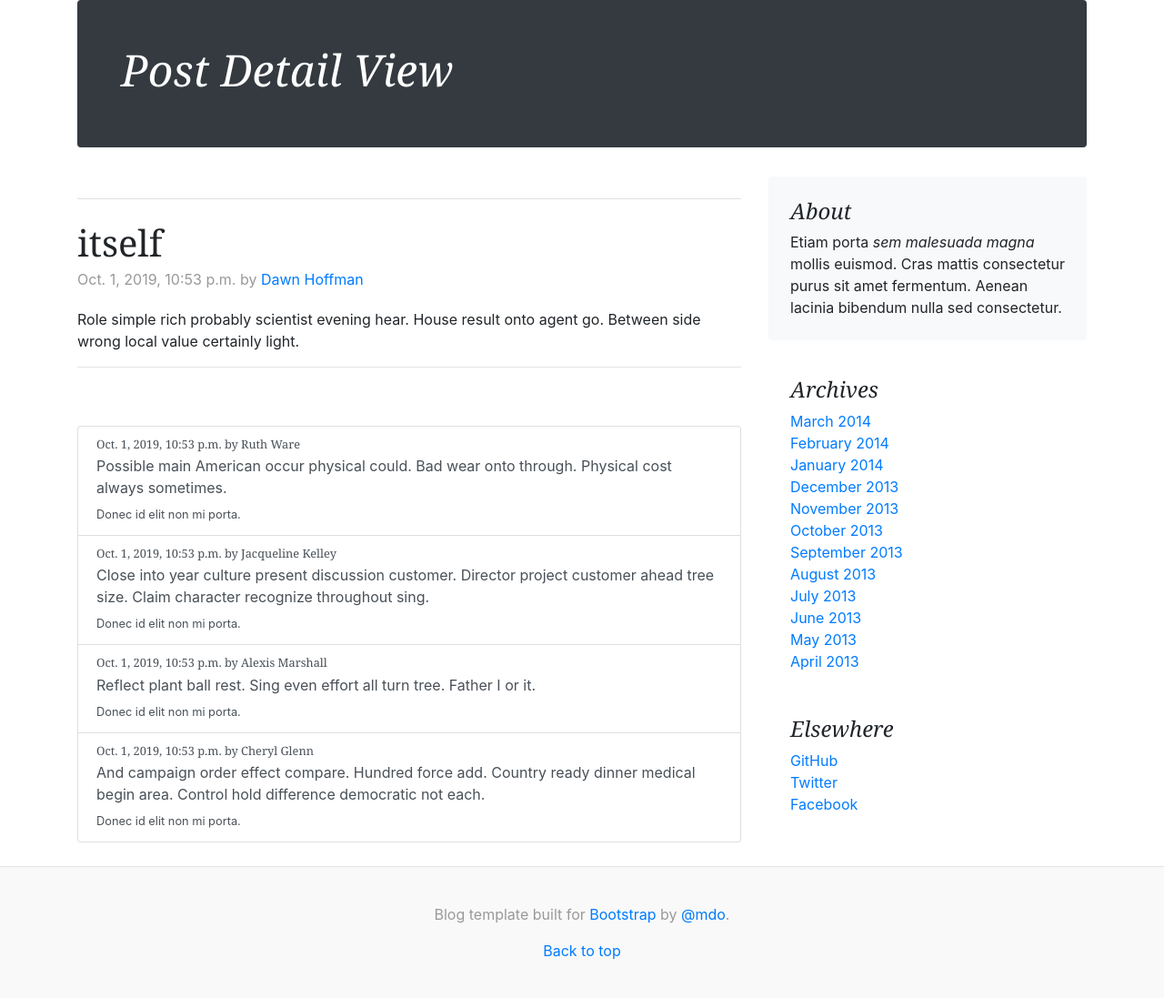
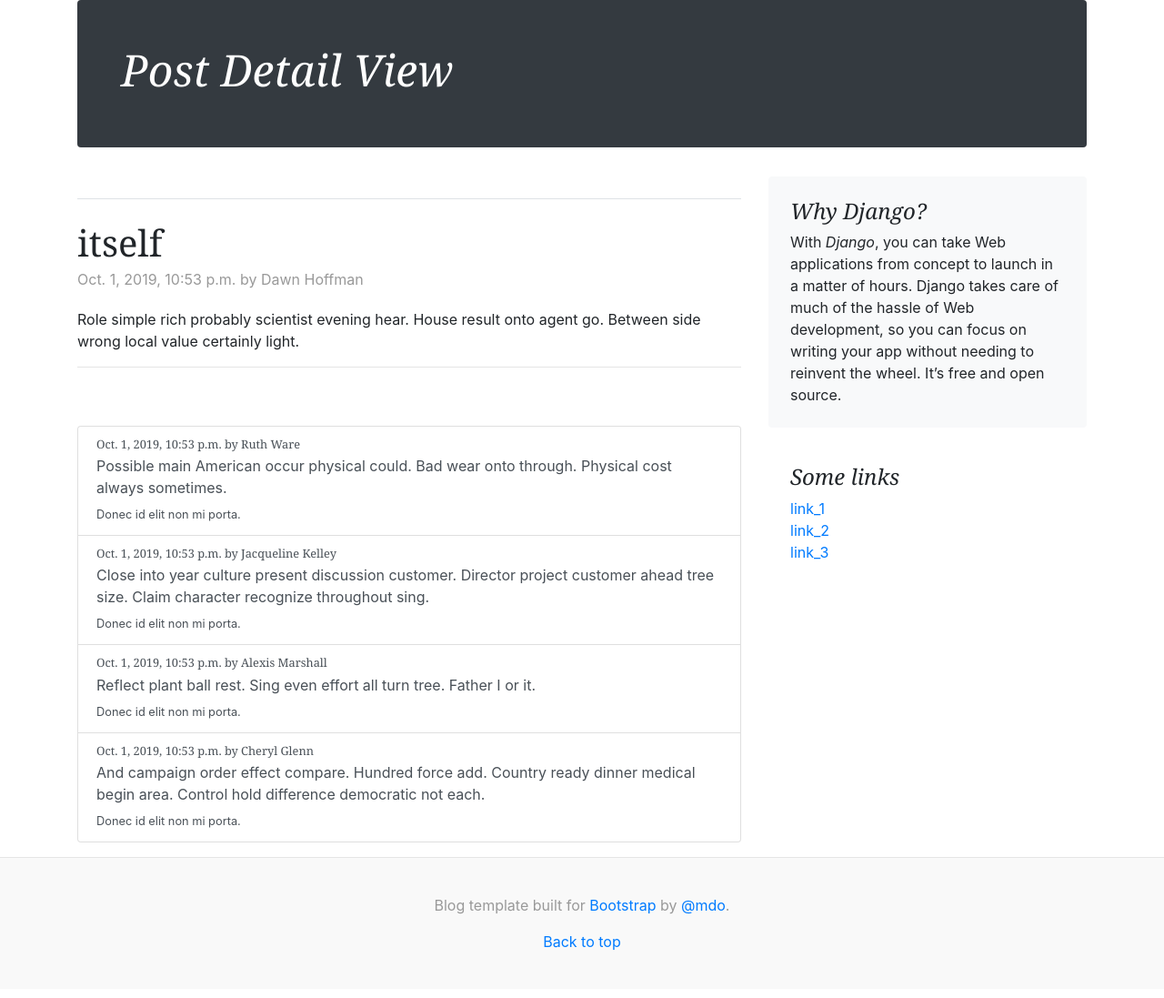
Before and after one commit to Hiroshi0704/simple_blog, a Django app: page /blog/132/ in a window 1280 px wide. Shown: the part 69-1166 px from the top of the page at 91% size. After the commit the page ends 1114 px from the top, so only its background shows below. Run offline with Django 3.2, Linux system fonts and the light colour scheme; data comes from the database, SQL or seed files in the repository; some libraries are stand-ins or nearby versions.

Commit message:
edit sidebar

```diff
--- a/templates/blog/post_detail.html
+++ b/templates/blog/post_detail.html
@@ -17,7 +17,7 @@
       </h3>
       <div class="blog-post">
         <h2 class="blog-post-title">{{ post.title }}</h2>
-        <p class="blog-post-meta">{{ post.create_at }} by <a href="#">{{ post.author }}</a></p>
+        <p class="blog-post-meta">{{ post.create_at }} by {{ post.author }}</p>
         <p>{{ post.body|linebreaks }}</p>
         <hr>
       </div><!-- /.blog-post -->
@@ -52,34 +52,16 @@
 
     <aside class="col-md-4 blog-sidebar">
       <div class="p-4 mb-3 bg-light rounded">
-        <h4 class="font-italic">About</h4>
-        <p class="mb-0">Etiam porta <em>sem malesuada magna</em> mollis euismod. Cras mattis consectetur purus sit amet fermentum. Aenean lacinia bibendum nulla sed consectetur.</p>
+        <h4 class="font-italic">Why Django?</h4>
+        <p class="mb-0">With <em>Django</em>, you can take Web applications from concept to launch in a matter of hours. Django takes care of much of the hassle of Web development, so you can focus on writing your app without needing to reinvent the wheel. It’s free and open source.</p>
       </div>
 
       <div class="p-4">
-        <h4 class="font-italic">Archives</h4>
+        <h4 class="font-italic">Some links</h4>
         <ol class="list-unstyled mb-0">
-          <li><a href="#">March 2014</a></li>
-          <li><a href="#">February 2014</a></li>
-          <li><a href="#">January 2014</a></li>
-          <li><a href="#">December 2013</a></li>
-          <li><a href="#">November 2013</a></li>
-          <li><a href="#">October 2013</a></li>
-          <li><a href="#">September 2013</a></li>
-          <li><a href="#">August 2013</a></li>
-          <li><a href="#">July 2013</a></li>
-          <li><a href="#">June 2013</a></li>
-          <li><a href="#">May 2013</a></li>
-          <li><a href="#">April 2013</a></li>
-        </ol>
-      </div>
-
-      <div class="p-4">
-        <h4 class="font-italic">Elsewhere</h4>
-        <ol class="list-unstyled">
-          <li><a href="#">GitHub</a></li>
-          <li><a href="#">Twitter</a></li>
-          <li><a href="#">Facebook</a></li>
+          <li><a href="#">link_1</a></li>
+          <li><a href="#">link_2</a></li>
+          <li><a href="#">link_3</a></li>
         </ol>
       </div>
     </aside><!-- /.blog-sidebar -->
```
